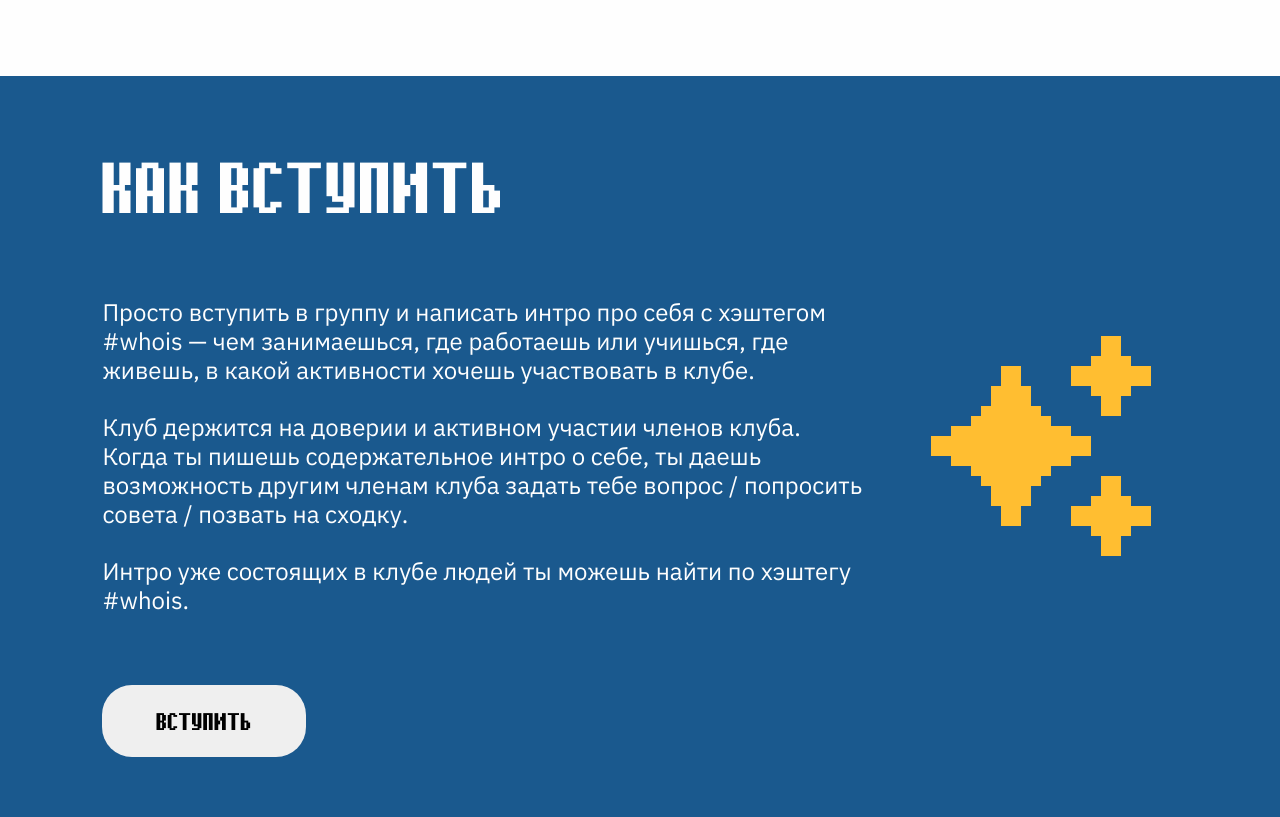
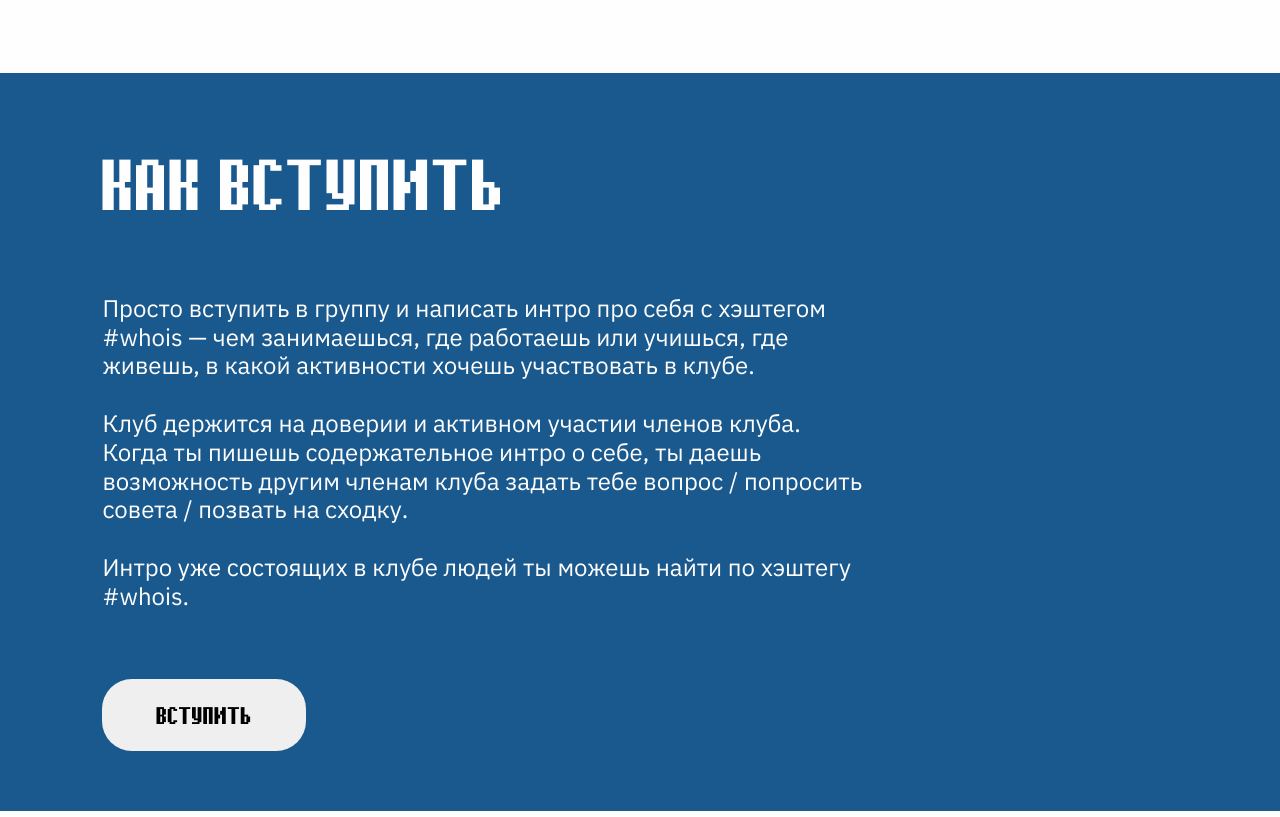
Before and after one commit to LenaAn/nelenkin-frontend, a React (Vite) app: page / in a window 1280 px wide. Shown: the part 660-1477 px from the top of the page. Built offline with nearby package versions, Linux system fonts and the light colour scheme.

Commit message:
use rems for section styles

```diff
--- a/src/Section.css
+++ b/src/Section.css
@@ -17,7 +17,7 @@
     flex: 1;
     display: flex;
     flex-direction: column;
-    gap: 30px;
+    gap: 1.8rem;
 }
 
 .section-title {
@@ -26,7 +26,7 @@
     line-height: 1.1;
     text-transform: uppercase;
     font-weight: 500;
-    margin: 0 0 10px 0;
+    margin: 0 0 0.6rem 0;
 }
 
 .section-description {
@@ -36,20 +36,20 @@
 }
 
 .section-description p {
-    margin: 0 0 16px 0;
+    margin: 0 0 1rem 0;
 }
 
 .about-list {
     margin: 0;
-    padding-left: 32px;
+    padding-left: 2rem;
 }
 
 .about-list li {
-    margin-bottom: 4px;
+    margin-bottom: 0.25rem;
 }
 
 .section-actions {
-    margin-top: 16px;
+    margin-top: 1rem;
 }
 
 .section-image {
@@ -62,7 +62,7 @@
 .section-join {
     background-color: var(--color-primary);
     color: var(--color-light);
-    padding: 60px 0;
+    padding: 3.75rem 0;
 }
 
 .section-title--light {
@@ -78,7 +78,7 @@
     }
 }
 
-@media (max-width: 820px) {
+@media (max-width: 80rem) {
     .section-image {
         display: none;
     }
```
